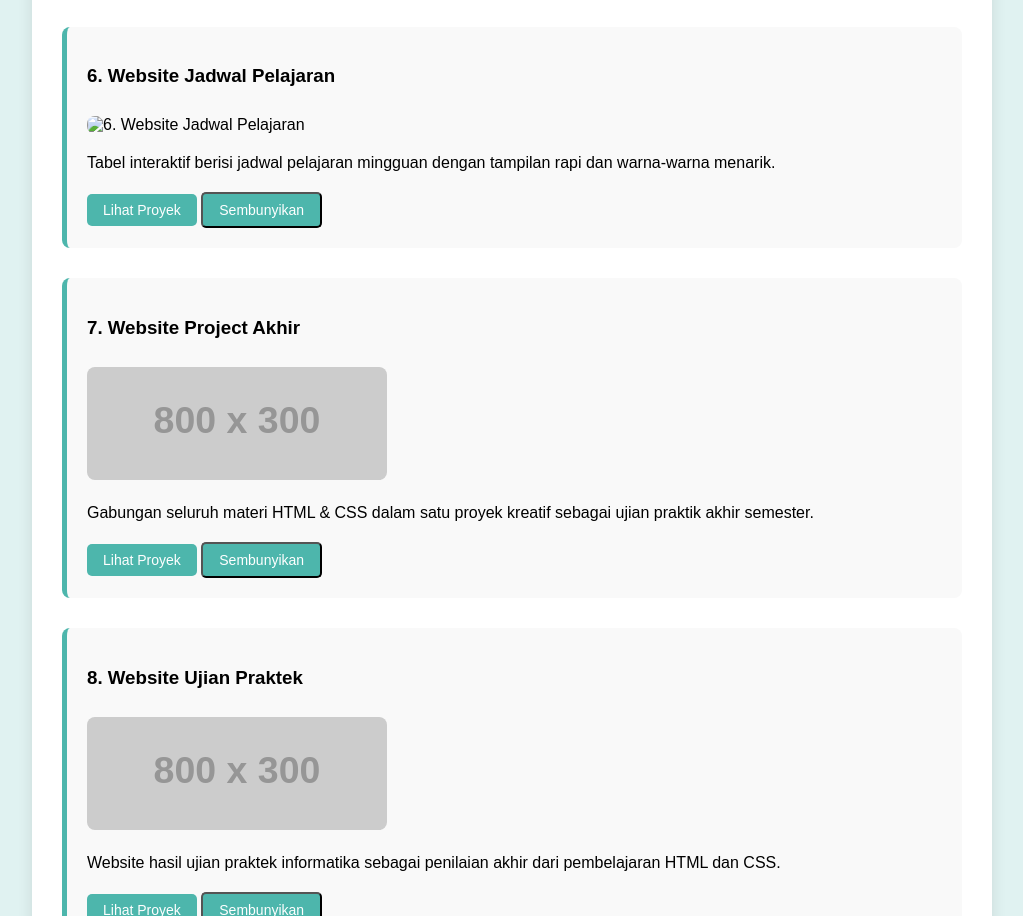
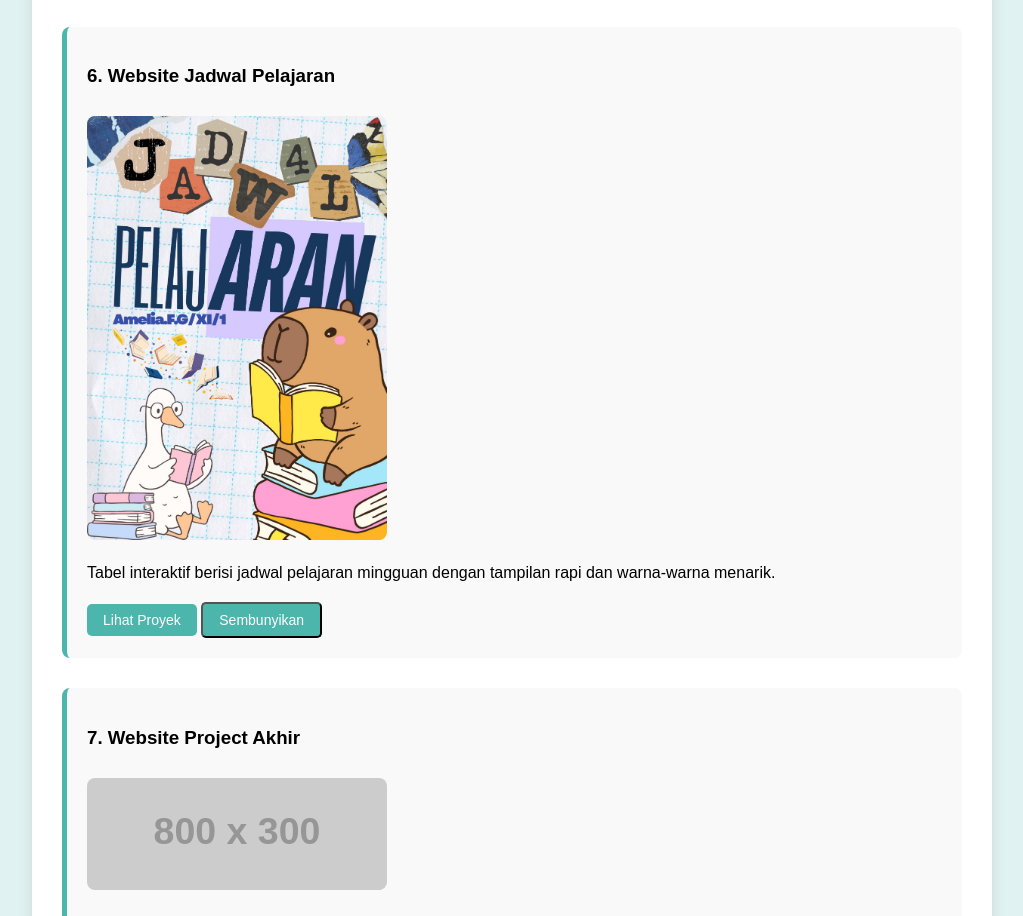
Before and after one commit to ameliafilove13-netizen/project-amelia, a plain HTML site: page index.html in a window 1280 px wide. Shown: the part 2399-3315 px from the top of the page, without its empty margins (128-1151 px from the left). Drawn offline with Linux system fonts and the light colour scheme; placeholder pictures from the web are drawn by us.

Commit message:
index.html

```diff
--- a/index.html
+++ b/index.html
@@ -123,9 +123,9 @@
       },
       {
         title: "6. Website Jadwal Pelajaran",
-        img: "Pelaj.jpg",
+        img: "Pelajaran.jpg",
         desc: "Tabel interaktif berisi jadwal pelajaran mingguan dengan tampilan rapi dan warna-warna menarik.",
-        link: "jadwal.html"
+        link: "Jadwal.html"
       },
       {
         title: "7. Website Project Akhir",
```
